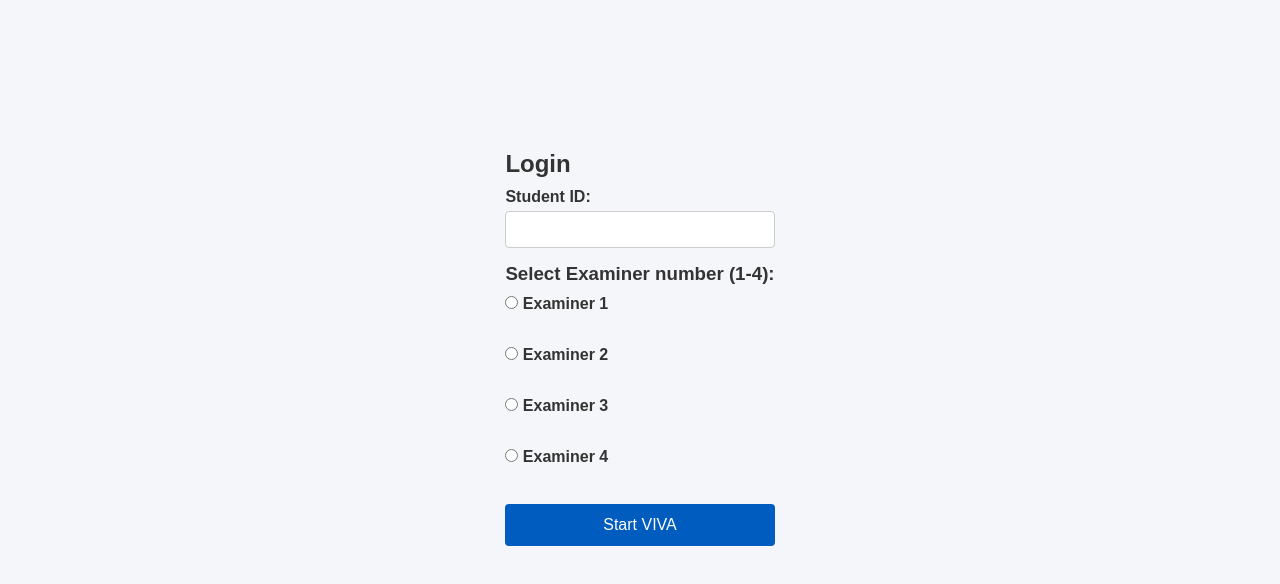
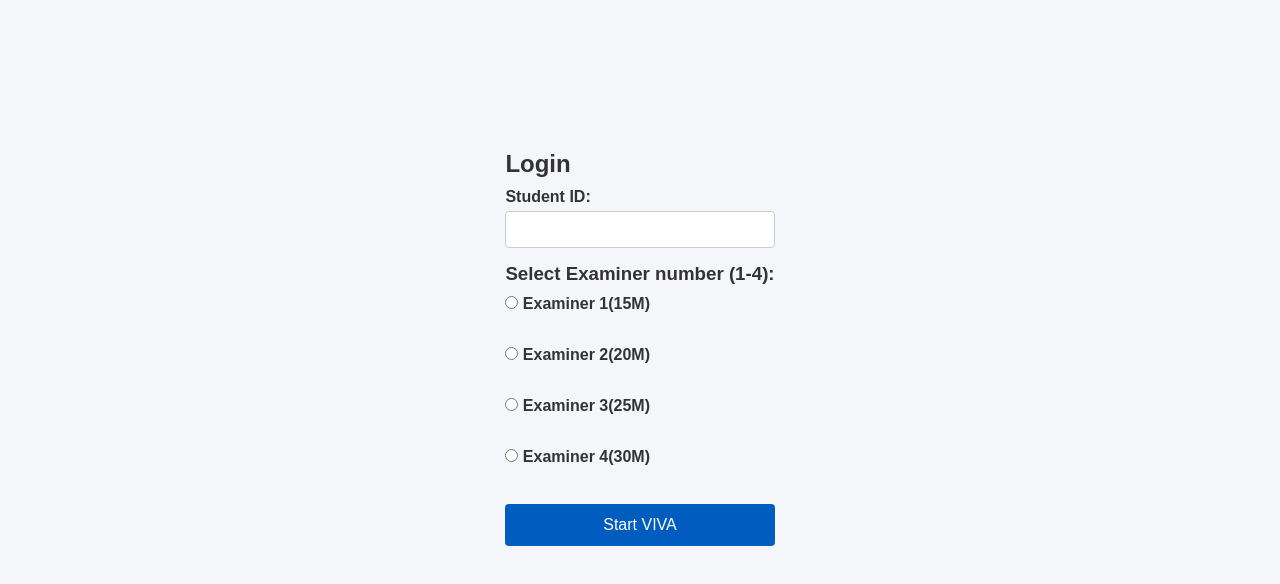
Before and after one commit to sugunakar85/assesment, a plain HTML site: page index.html in a window 1280 px wide. Shown: the part 60-644 px from the top of the page. Drawn offline with Linux system fonts and the light colour scheme.

Commit message:
EDITED_index file

```diff
--- a/index.html
+++ b/index.html
@@ -30,10 +30,10 @@
         <!-- Station selection will be hidden after the first selection -->
         <div id="station-selection">
             <h3>Select Examiner number (1-4):</h3>
-            <label><input type="radio" name="station" value="1"> Examiner 1</label><br>
-            <label><input type="radio" name="station" value="2"> Examiner 2</label><br>
-            <label><input type="radio" name="station" value="3"> Examiner 3</label><br>
-            <label><input type="radio" name="station" value="4"> Examiner 4</label><br>
+            <label><input type="radio" name="station" value="1"> Examiner 1(15M)</label><br>
+            <label><input type="radio" name="station" value="2"> Examiner 2(20M)</label><br>
+            <label><input type="radio" name="station" value="3"> Examiner 3(25M)</label><br>
+            <label><input type="radio" name="station" value="4"> Examiner 4(30M)</label><br>
 
         </div>
 
@@ -42,7 +42,7 @@
 
     <div id="question-screen" class="screen" style="display: none;">
         <h2>VIVA Station <span id="display-station"></span></h2>
-        </h3> Number of check boxes selected equal to number of marks (MAXIMUM- 5) </h2>
+        </h3> Number of check boxes selected equal to number of marks </h2>
         <p>Student ID: <span id="display-student-id"></span></p>
         <div id="question-section">
             <!-- Question and options will be injected here -->
```
